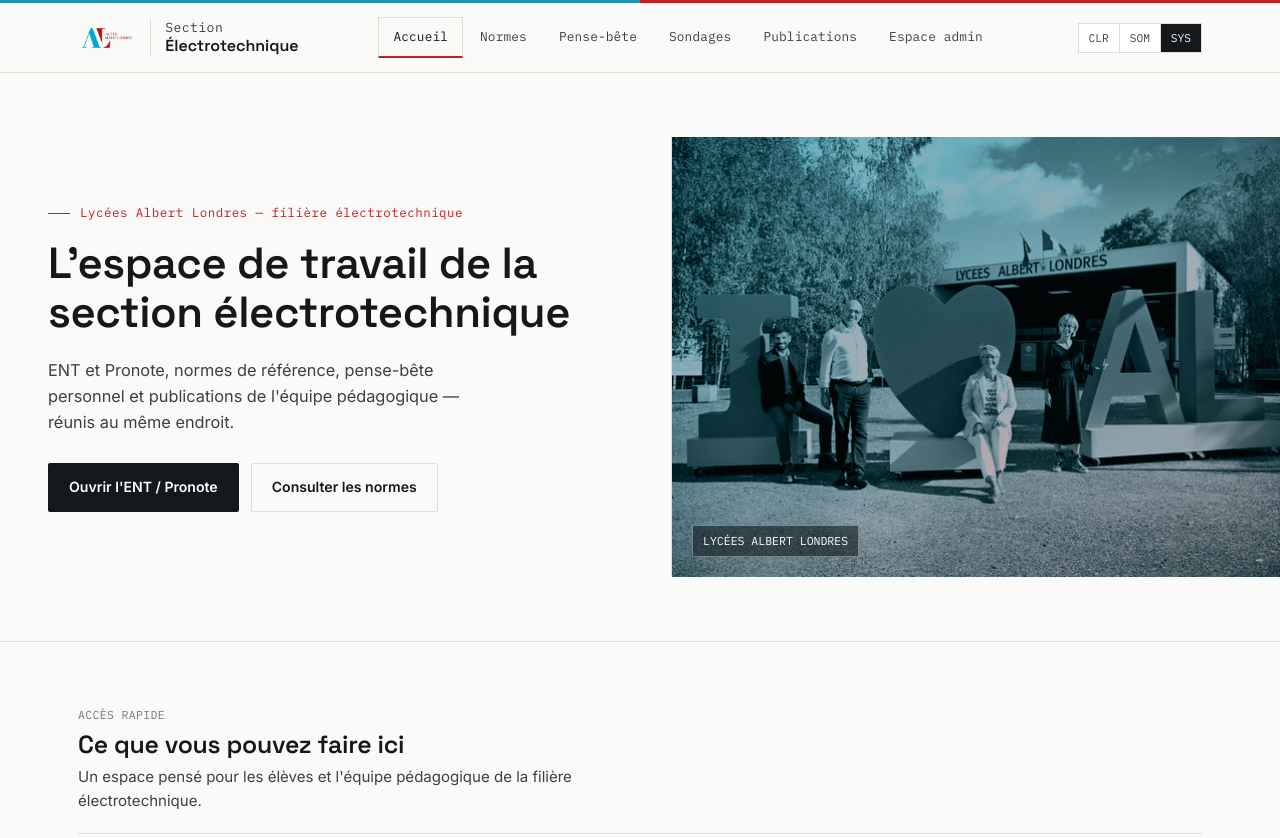
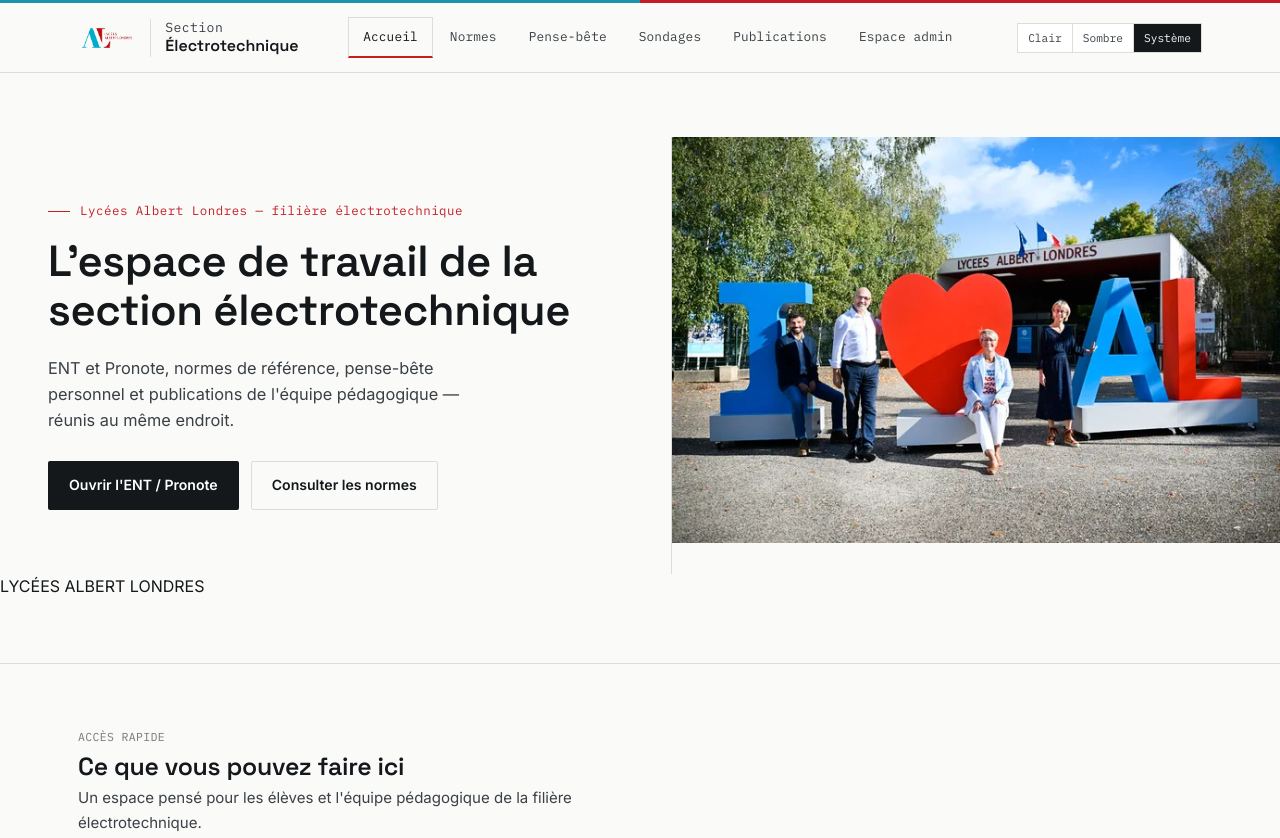
Before and after one commit to marctramecon957-ai/Electrotechnique, a website: page index.html in a window 1280 px wide. Shown: the top 838 px of the page. Drawn offline with Linux system fonts and the light colour scheme.

Commit message:
Update index.html

```diff
--- a/index.html
+++ b/index.html
@@ -27,9 +27,9 @@
     </nav>
     <div class="header-actions">
       <div class="theme-switch">
-        <button data-mode="clair" title="Thème clair">CLR</button>
-        <button data-mode="sombre" title="Thème sombre">SOM</button>
-        <button data-mode="systeme" title="Suivre le système">SYS</button>
+        <button data-mode="clair" title="Thème clair">Clair</button>
+        <button data-mode="sombre" title="Thème sombre">Sombre</button>
+        <button data-mode="systeme" title="Suivre le système">Système</button>
       </div>
       <button class="nav-toggle" id="nav-toggle" aria-label="Ouvrir le menu" aria-expanded="false" aria-controls="main-nav">
         <span></span><span></span><span></span>
@@ -49,7 +49,6 @@
         <a href="normes.html" class="btn btn-ghost">Consulter les normes</a>
       </div>
     </div>
-    <div class="hero-visual">
       <img src="img/banniere.jpg" alt="Élèves devant les Lycées Albert Londres">
       <span class="plate-tag">LYCÉES ALBERT LONDRES</span>
     </div>
```
